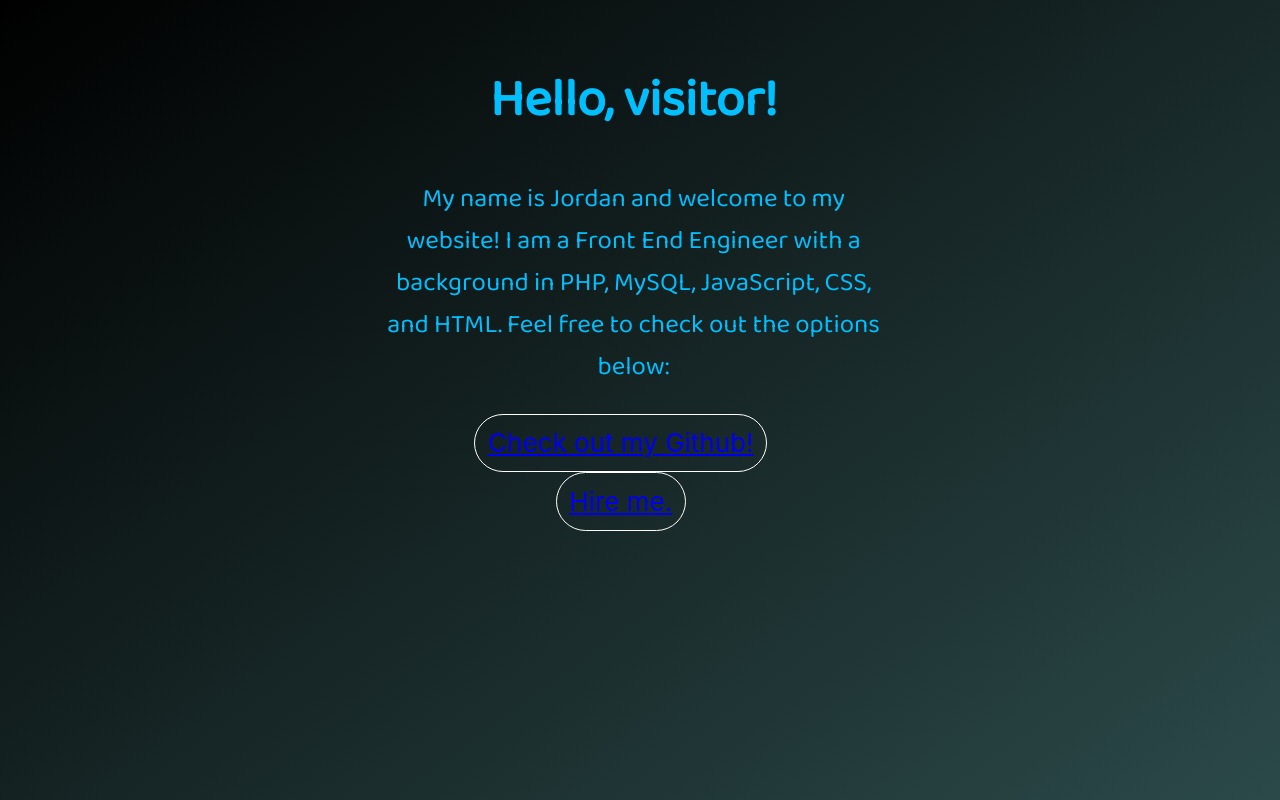
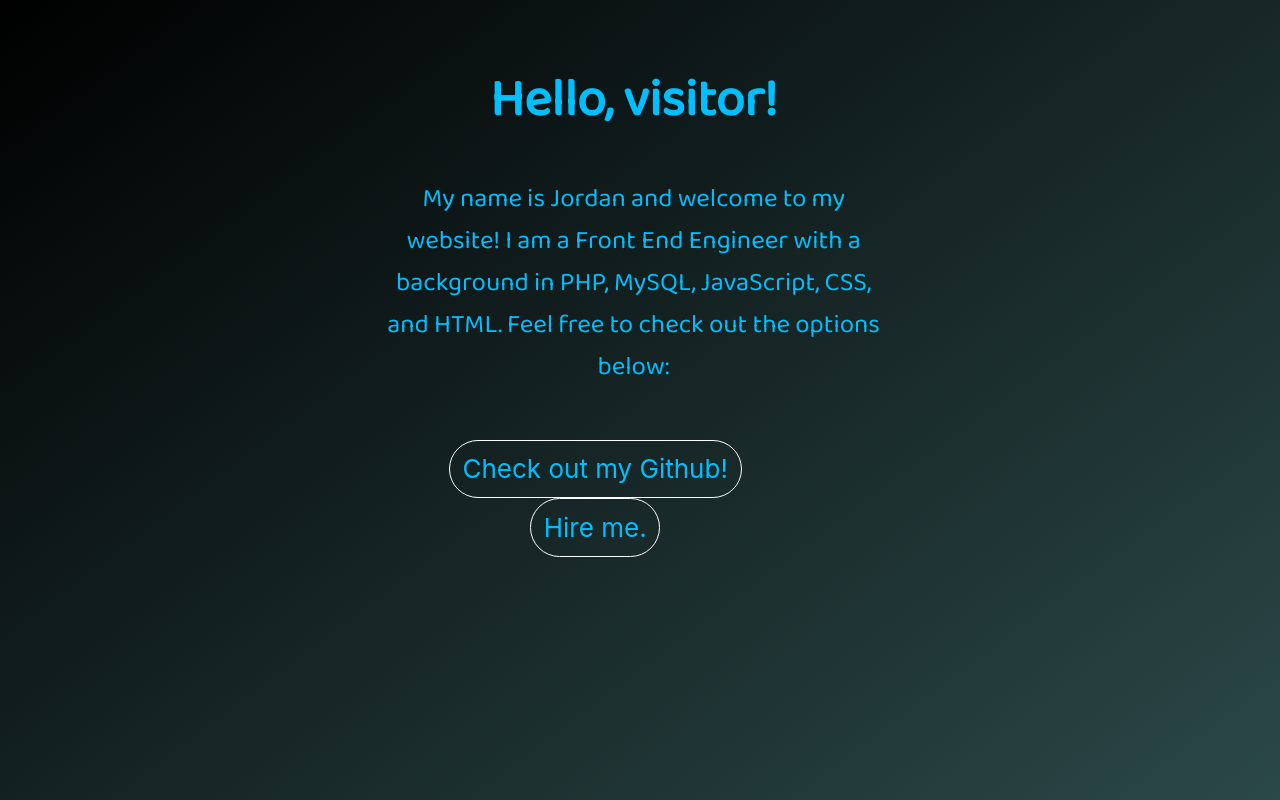
Before and after one commit to jaytoven527/personal-website, a React (Create React App) app: page / in a window 1280 px wide. Shown: the top 800 px of the page. Built offline with nearby package versions, Linux system fonts and the light colour scheme; a web font is replaced by a local one.

Commit message:
updated some styles

```diff
--- a/src/App.jsx
+++ b/src/App.jsx
@@ -13,14 +13,16 @@ function App() {
                 {opening}
                 <p>{introduction}</p>
             </header>
-            <div className="options">
-                <div aria-label="Jordan's Github Profile" className="github">
-                    <a href="https://github.com/jaytoven527">Check out my Github!</a>
-                </div>
-                <div aria-label="Jordan's Linkedin Profile" className="linkedin">
-                    <a href="https://www.linkedin.com/in/jordan-norwood-a971b8186/">Hire me.</a>
-                </div>
-            </div>
+            <nav>
+                <ul>
+                    <li aria-label="Jordan's Github Profile" className="github">
+                        <a href="https://github.com/jaytoven527">Check out my Github!</a>
+                    </li>
+                    <li aria-label="Jordan's Linkedin Profile" className="linkedin">
+                        <a href="https://www.linkedin.com/in/jordan-norwood-a971b8186/">Hire me.</a>
+                    </li>
+                </ul>
+            </nav>
         </div>
     );
 }
--- a/src/App.scss
+++ b/src/App.scss
@@ -20,7 +20,7 @@ header {
   margin-top: 3vh;
   padding: 0;
 
-  p > a { color: deepskyblue;}
+  a { color: deepskyblue;}
 
   a:hover {color: white; }
 
@@ -29,16 +29,15 @@ header {
   p { font-family: 'Baloo Bhai 2', cursive;}
 }
 
-.options {
+nav > ul {
   margin-bottom: 50vh;
   width: 39vw;
   margin-left: 28.5vw;
-  padding-left: 2vw;
+  padding: 0;
 
 
-  div {
+  li {
     display: inline-flex;
-    padding: 1vw;
     margin-right: 3vw;
     border: thin solid white;
     border-radius: 45px;
@@ -49,7 +48,8 @@ header {
     }
   }
 
-  p a {
+  a {
+    padding: 1vw;
     color: deepskyblue;
     text-decoration: none;
   }
```
